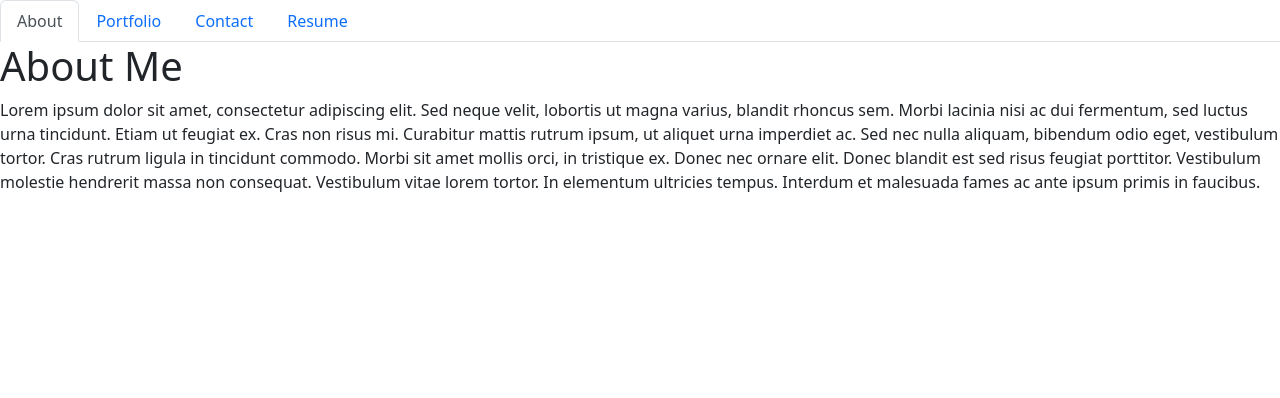
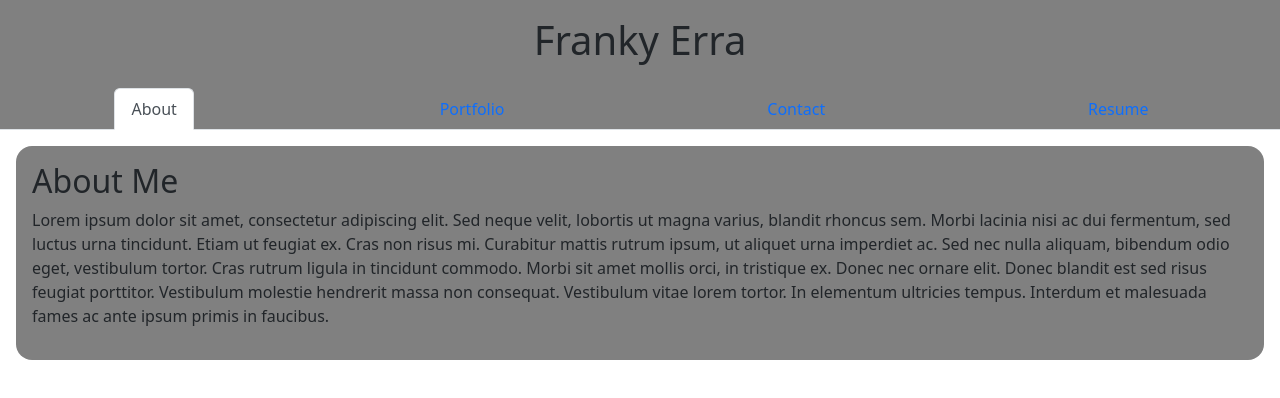
Before and after one commit to fyerra1/portfolio_REACT, a React (Create React App) app: page / in a window 1280 px wide. Shown: the top 398 px of the page. Built offline with nearby package versions, Linux system fonts and the light colour scheme.

Commit message:
stylings

```diff
--- a/src/components/NavTabs.js
+++ b/src/components/NavTabs.js
@@ -1,10 +1,13 @@
 import React from 'react';
+import '../styles/Navtab.css'
 
 // Here we are using object destructuring assignment to pluck off our variables from the props object
 // We assign them to their own variable names
 function NavTabs({ currentPage, handlePageChange }) {
   return (
-    <ul className="nav nav-tabs">
+    <header>
+    <h1>Franky Erra</h1>
+    <ul className="nav nav-tabs tabs">
       <li className="nav-item">
         <a
           href="#about"
@@ -47,6 +50,7 @@ function NavTabs({ currentPage, handlePageChange }) {
         </a>
       </li>
     </ul>
+    </header>
   );
 }
 
--- a/src/components/pages/About.js
+++ b/src/components/pages/About.js
@@ -1,9 +1,10 @@
 import React from 'react';
+import '../../styles/Pages.css'
 
 export default function About() {
   return (
-    <div>
-      <h1>About Me</h1>
+    <div className='cards'>
+      <h2>About Me</h2>
       <p>
         Lorem ipsum dolor sit amet, consectetur adipiscing elit. Sed neque
         velit, lobortis ut magna varius, blandit rhoncus sem. Morbi lacinia nisi
--- a/src/components/pages/Contact.js
+++ b/src/components/pages/Contact.js
@@ -2,8 +2,8 @@ import React from 'react';
 
 export default function Contact() {
   return (
-    <div>
-      <h1>Contact Me</h1>
+    <div className='cards'>
+      <h2>Contact Me</h2>
       <p>
         Donec a volutpat quam. Curabitur nec varius justo, sed rutrum ligula.
         Curabitur pellentesque turpis sit amet eros iaculis, a mollis arcu
--- a/src/components/pages/Portfolio.js
+++ b/src/components/pages/Portfolio.js
@@ -2,8 +2,8 @@ import React from 'react';
 
 export default function Portfolio() {
   return (
-    <div>
-      <h1>Portfolio</h1>
+    <div className='cards'>
+      <h2>Portfolio</h2>
       <p>
         Nunc pharetra finibus est at efficitur. Praesent sed congue diam.
         Integer gravida dui mauris, ut interdum nunc egestas sed. Aenean sed
--- a/src/components/pages/Resume.js
+++ b/src/components/pages/Resume.js
@@ -2,8 +2,8 @@ import React from 'react';
 
 export default function Resume() {
   return (
-    <div>
-      <h1>Resume</h1>
+    <div className='cards'>
+      <h2>Resume</h2>
       <p>
         Integer cursus bibendum sem non pretium. Vestibulum in aliquet sem, quis
         molestie urna. Aliquam semper ultrices varius. Aliquam faucibus sit amet
--- /dev/null
+++ b/src/styles/Navtab.css
@@ -0,0 +1,14 @@
+header {
+  background: grey;
+}
+
+h1 {
+  text-align: center;
+  padding: 1rem;
+}
+.tabs {
+  display: flex;
+  justify-content: space-around;
+  /* background: #d4f9f7; */
+  /* height: 10rem; */
+}
--- /dev/null
+++ b/src/styles/Pages.css
@@ -0,0 +1,6 @@
+.cards {
+  border-radius: 1rem;
+  background-color: grey;
+  padding: 1rem;
+  margin: 1rem;
+}
```
Also changed, not shown: src/components/styles/Navtab.css (deleted).
